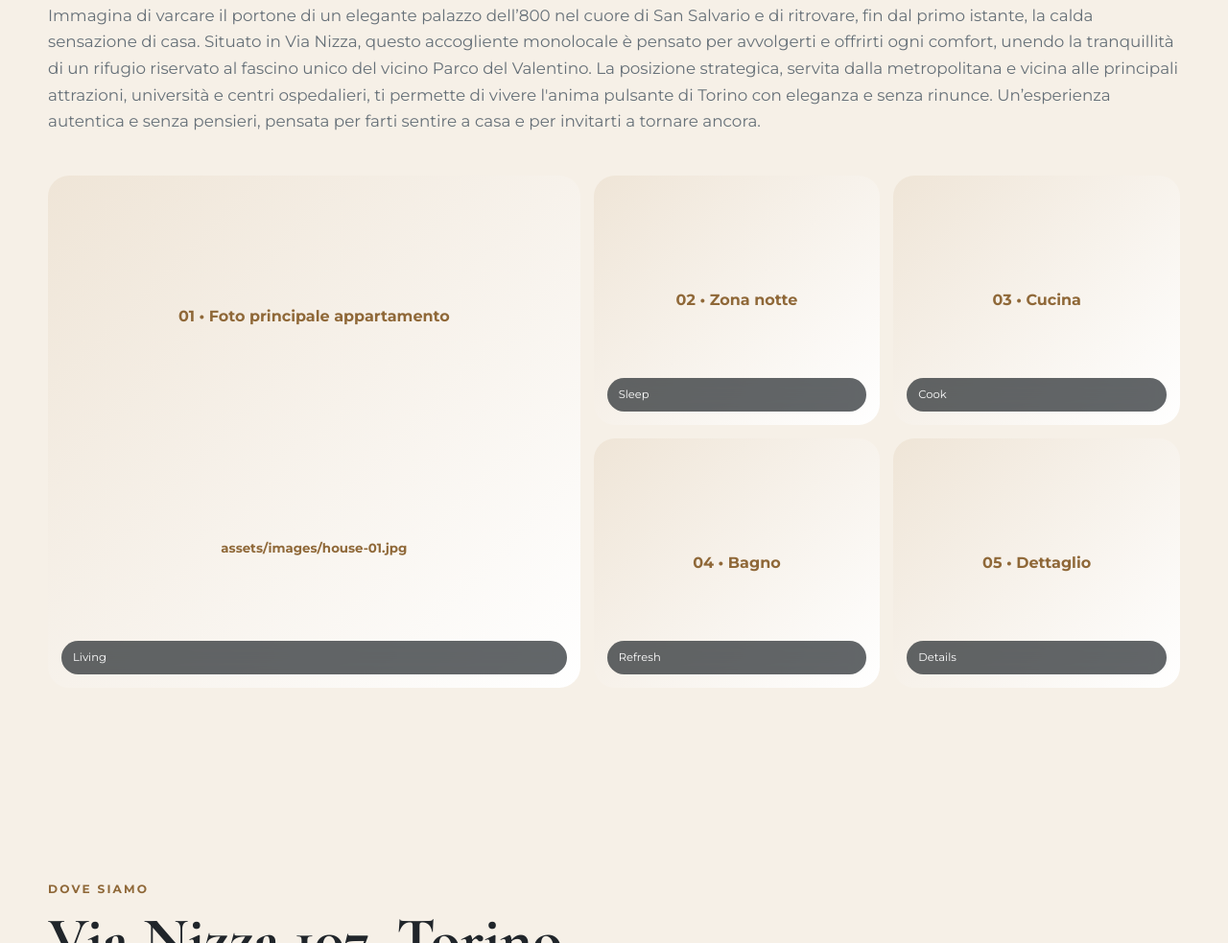
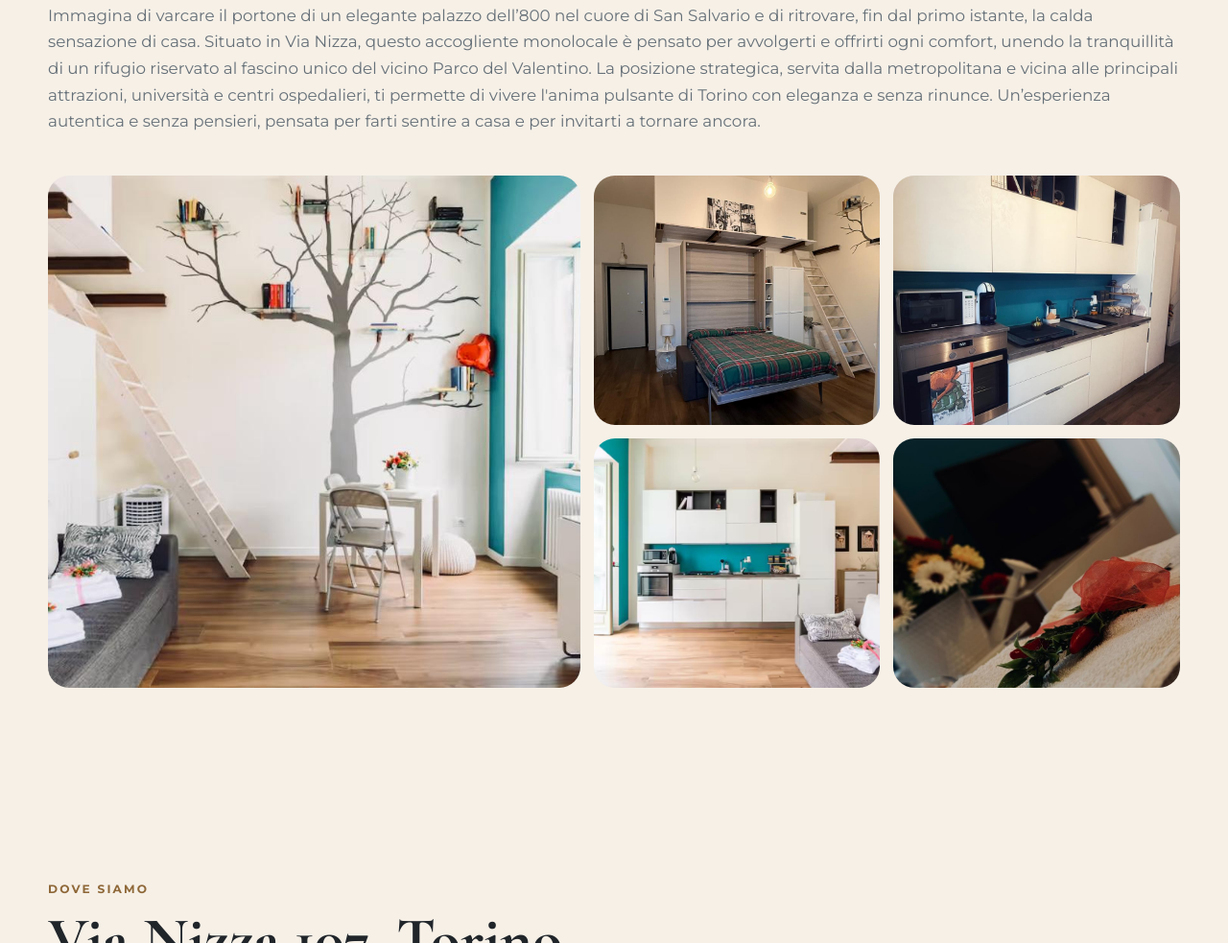
Before and after one commit to mirkomksoft/ChicHenHouse, a plain HTML site: page index.html in a window 1280 px wide. Shown: the part 1955-2938 px from the top of the page at 96% size. Drawn offline with nearby package versions, Linux system fonts and the light colour scheme.

Commit message:
Update index.html

```diff
--- a/index.html
+++ b/index.html
@@ -90,18 +90,45 @@
                     Un’esperienza autentica e senza pensieri, pensata per farti sentire a casa e per invitarti a tornare ancora.
                 </p>
             </div>
-            <div class="gallery reveal">
-                <!-- 01 - === COMMENTA DA QUI ========================= -->
-                  <div class="gallery-card"><div class="placeholder">01 • Foto principale appartamento<br><small>assets/images/house-01.jpg</small></div><span class="gallery-label">Living</span></div><!-- 01 - === A QUI =================================== -->
-                <!-- 02 - === COMMENTA DA QUI ========================= -->
-                   <div class="gallery-card"><div class="placeholder">02 • Zona notte</div><span class="gallery-label">Sleep</span></div><!-- 02 - === A QUI =================================== -->
-                <!-- 03 - === COMMENTA DA QUI ========================= -->
-                   <div class="gallery-card"><div class="placeholder">03 • Cucina</div><span class="gallery-label">Cook</span></div><!-- 03 - === A QUI =================================== -->
-                <!-- 04 - === COMMENTA DA QUI ========================= -->
-                   <div class="gallery-card"><div class="placeholder">04 • Bagno</div><span class="gallery-label">Refresh</span></div><!-- 04 - === A QUI =================================== -->
-                <!-- 05 - === COMMENTA DA QUI ========================= -->
-                   <div class="gallery-card"><div class="placeholder">05 • Dettaglio</div><span class="gallery-label">Details</span></div><!-- 05 - === A QUI =================================== -->
-            </div>
+			<div class="gallery reveal">
+				<div class="gallery-card">
+					<img src="assets/images/living.jpg" alt="Living room">
+					<!--
+					<span class="gallery-label">Living</span>
+					-->
+				</div>
+
+				<div class="gallery-card">
+					<img src="assets/images/zonanotte.jpg" alt="Bedroom">
+					<!--
+					<span class="gallery-label">Sleep</span>
+					-->
+				</div>
+
+				<div class="gallery-card">
+					<img src="assets/images/cucina.jpg" alt="Kitchen">
+					<!--
+					<span class="gallery-label">Cook</span>
+					-->
+				</div>
+
+				<div class="gallery-card">
+					<img src="assets/images/soggiorno.jpg" alt="Soggiorno">
+					<!--
+					<span class="gallery-label">Refresh</span>
+					-->
+				</div>
+
+				<div class="gallery-card">
+					<img src="assets/images/dettaglio.jpg" alt="Apartment details">
+					<!--
+					<span class="gallery-label">Details</span>
+					-->
+				</div>
+
+			</div>
+
+
         </div>
     </section>
 
```
